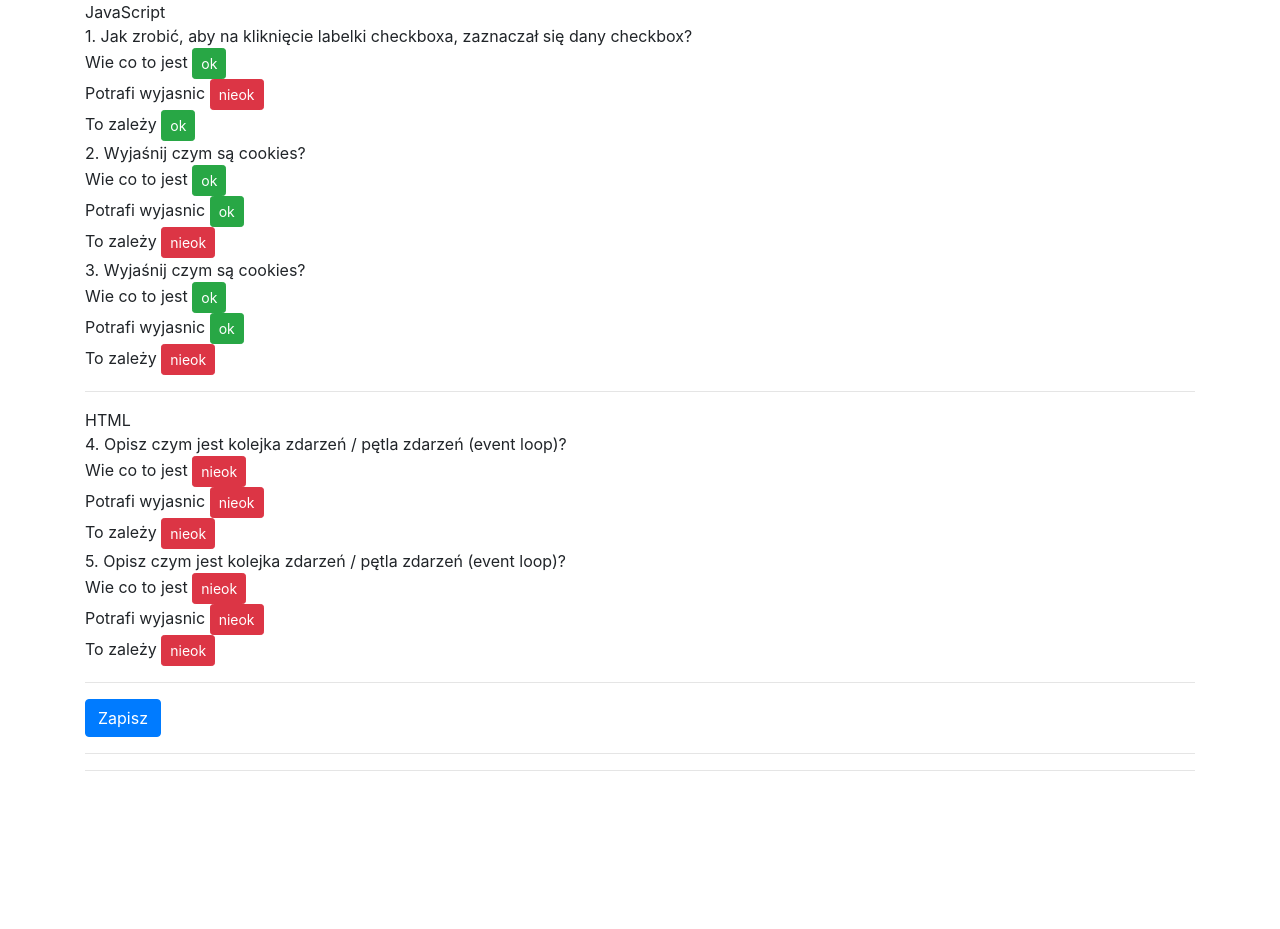
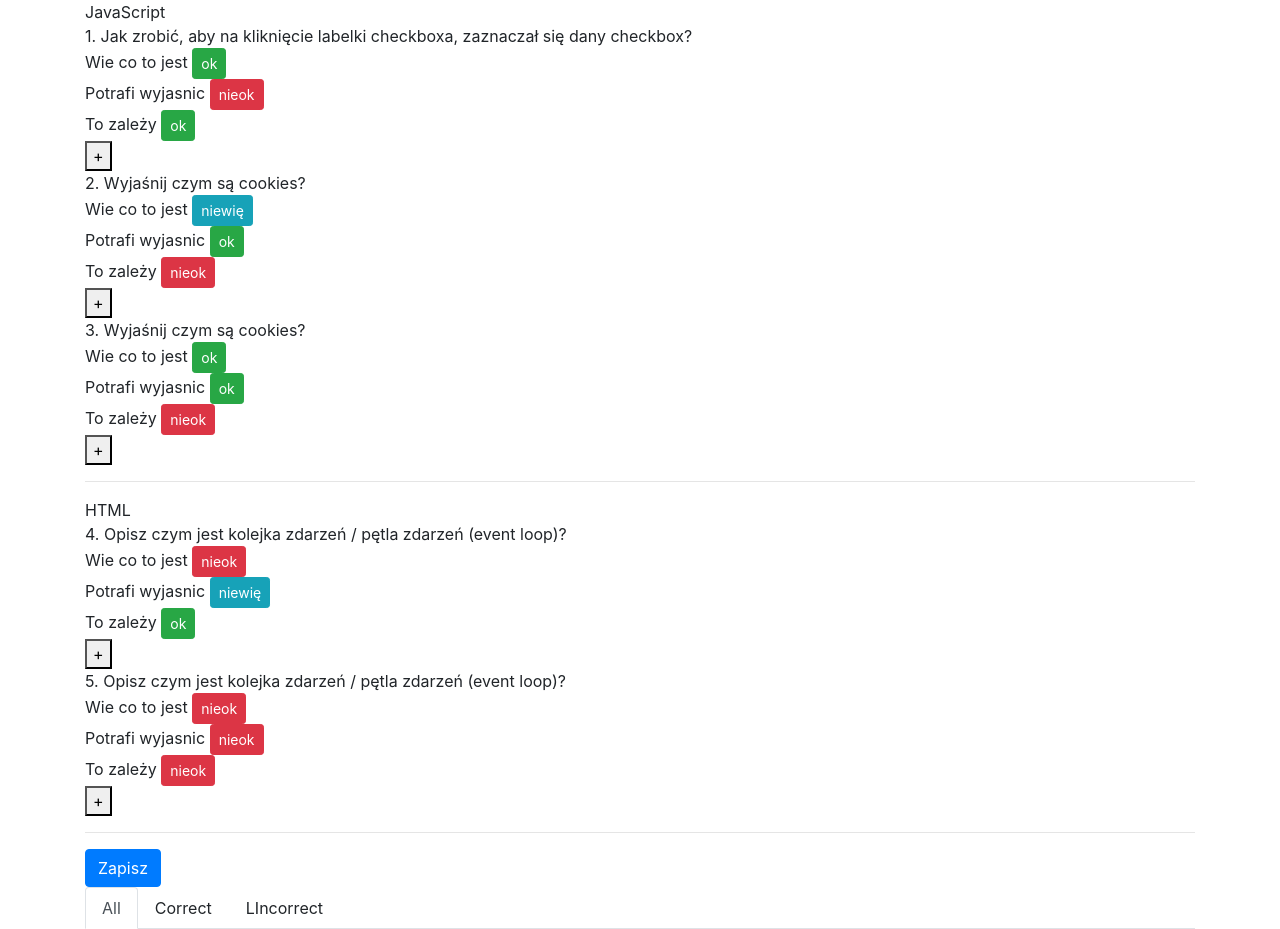
Before and after one commit to apawlasek/rekrutacja, an Angular app: page / in a window 1280 px wide. Before the commit the page ends 800 px from the top, so only its background shows below. Built offline with nearby package versions, Linux system fonts and the light colour scheme.

Commit message:
tabs for output, textbox

```diff
--- a/src/app/app.module.ts
+++ b/src/app/app.module.ts
@@ -7,13 +7,15 @@ import { BasicInterviewComponent } from './components/basic-interview/basic-inte
 import {ApiService} from './services/api.service';
 import { TriStateCheckboxComponent } from './components/tri-state-checkbox/tri-state-checkbox.component';
 import {ReactiveFormsModule} from '@angular/forms';
+import { InputBoxComponent } from './components/input-box/input-box.component';
 
 
 @NgModule({
   declarations: [
     AppComponent,
     BasicInterviewComponent,
-    TriStateCheckboxComponent
+    TriStateCheckboxComponent,
+    InputBoxComponent
   ],
   imports: [
     BrowserModule,
--- a/src/app/components/basic-interview/basic-interview.component.html
+++ b/src/app/components/basic-interview/basic-interview.component.html
@@ -4,10 +4,11 @@
       <div>{{question.questionText}}
         <div *ngFor="let answer of question.answerList">
           {{answer.answerText}}
-          <app-tri-state-checkbox [state]="answer.control"></app-tri-state-checkbox>
+          <app-tri-state-checkbox [state]="answer.control" *ngIf="answer.type === 'checkbox'"></app-tri-state-checkbox>
+          <app-input-box *ngIf="answer.type === 'input'" [state]="answer.control" ></app-input-box>
         </div>
+
       </div>
-
     </div>
   </div>
   <hr>
@@ -16,8 +17,22 @@
 <div class="btn btn-primary" (click)="serialize()">Zapisz</div>
 
 
-<div [innerHTML]="output"></div>
-<hr>
-<div [innerHTML]="trueAnswers"></div>
-<hr>
-<div [innerHTML]="falseAnswers"></div>
+<ul class="nav nav-tabs">
+  <li class="nav-item ">
+    <span class="nav-link " (click)="setTabTo('all')" [ngClass]="{active: activeTab === 'all'}">All</span>
+  </li>
+  <li class="nav-item">
+    <span class="nav-link " (click)="setTabTo('correct')" [ngClass]="{active: activeTab === 'correct'}">Correct</span>
+  </li>
+  <li class="nav-item">
+    <span class="nav-link" (click)="setTabTo('incorrect')" [ngClass]="{active: activeTab === 'incorrect'}">LIncorrect</span>
+  </li>
+</ul>
+
+<div [innerHTML]="output" *ngIf="activeTab === 'all'"></div>
+
+<div [innerHTML]="trueAnswers" *ngIf="activeTab === 'correct'"></div>
+
+<div [innerHTML]="falseAnswers" *ngIf="activeTab === 'incorrect'">
+
+</div>
--- a/src/app/components/basic-interview/basic-interview.component.ts
+++ b/src/app/components/basic-interview/basic-interview.component.ts
@@ -14,6 +14,7 @@ export class BasicInterviewComponent implements OnInit {
   public output;
   public trueAnswers;
   public falseAnswers;
+  public activeTab = 'all';
 
   constructor(private apiService: ApiService,
               private sanitizer: DomSanitizer) {
@@ -36,24 +37,26 @@ export class BasicInterviewComponent implements OnInit {
         questionData.answerList = question.answers.map(answer => {
           return {
             answerText: answer.answerText,
-            control: new FormControl(this.jsonStateToEnum(answer.state))
+            control: new FormControl(this.jsonStateToEnum(answer.state)),
+            type: 'checkbox'
           };
         });
+        const answerInput = {
+          control: new FormControl(''),
+          type: 'input'
+        };
+        questionData.answerList.push(answerInput);
 
         return questionData;
       });
 
       return categoryData;
     });
-    // console.log(this.tempData);
-    // console.log(JSON.stringify(this.tempData, null, 4));
-    // this.serialize();
   }
 
   public checkStateForQuestion(question, state) {
     return question.answerList.some(answer => {
-      console.log('answer.control.value: ', AnswerState.Correct);
-      if (state === 'Correct'){
+      if (state === 'Correct') {
         return answer.control.value === AnswerState.Correct;
       } else if (state === 'Incorrect') {
         return answer.control.value === AnswerState.Incorrect;
@@ -67,21 +70,27 @@ export class BasicInterviewComponent implements OnInit {
   }
 
   public serialize() {
-    let output = `<h3> <p style="color:goldenrod">All answers: </p></h3>`;
-    let trueAnswers = `<h3> <p style="color:green">All true answers: </p></h3>`;
-    let falseAnswers = `<h3> <p style="color:darkred">All false answers: </p></h3>`;
+    let output = `<h2> <p style="color:goldenrod">All answers: </p></h2>`;
+    let trueAnswers = `<h2> <p style="color:green">All correct answers: </p></h2>`;
+    let falseAnswers = `<h2> <p style="color:darkred">All incorrect answers: </p></h2>`;
 
     this.tempData.forEach(category => {
       output += `<div><h3><p style="color:dimgrey"> ${category.name}</p></h3></div>`;
       category.questionList.forEach((question) => {
         output += `<h4>${question.questionText}</h4>`;
         question.answerList.forEach(answer => {
-          output += `<div><p style="text-indent: 10%; "><i>${answer.answerText}</i><strong> (${answer.control.value})</strong></p></div>`;
+          if (answer.type === 'checkbox') {
+            output += `<div><p style="text-indent: 5%; "><i>${answer.answerText}</i><strong> (${answer.control.value})</strong></p></div>`;
+          } else if (answer.type === 'input') {
+            if (answer.control.value !== '') {
+              output += `<div><p style="text-indent: 5%; ">${answer.control.value}</p></div>`;
+            }
+          }
         });
       });
-
     });
 
+// correct answers:
     this.tempData.forEach(category => {
       if (this.checkStateForCategory(category, 'Correct')) {
         trueAnswers += `<div><h3><p style="color:dimgrey"> ${category.name}</p></h3></div>`;
@@ -91,13 +100,14 @@ export class BasicInterviewComponent implements OnInit {
           }
           question.answerList.forEach(answer => {
             if (answer.control.value === AnswerState.Correct) {
-              trueAnswers += `<div><p><i>${answer.answerText}</i></p></div>`;
+              trueAnswers += `<div><p style="text-indent: 5%; "><i>${answer.answerText}</i></p></div>`;
             }
           });
         });
       }
     });
 
+// incorrect answers:
     this.tempData.forEach(category => {
       if (this.checkStateForCategory(category, 'Incorrect')) {
         falseAnswers += `<div><h3><p style="color:dimgrey"> ${category.name}</p></h3></div>`;
@@ -107,7 +117,7 @@ export class BasicInterviewComponent implements OnInit {
           }
           question.answerList.forEach(answer => {
             if (answer.control.value === AnswerState.Incorrect) {
-              falseAnswers += `<div><p><i>${answer.answerText}</i></p></div>`;
+              falseAnswers += `<div><p style="text-indent: 5%; "><i>${answer.answerText}</i></p></div>`;
             }
           });
         });
@@ -133,7 +143,7 @@ export class BasicInterviewComponent implements OnInit {
     }
   }
 
+  public setTabTo(tabName) {
+    this.activeTab = tabName;
+  }
 }
-
-// trueAnswers += `<h5>${question.questionText}</h5>`
-// <div><p><i>${answer.answerText}</i></p></div>
--- /dev/null
+++ b/src/app/components/input-box/input-box.component.html
@@ -0,0 +1,4 @@
+<button (click)="onShowInputBox()">+</button>
+<textarea
+       [formControl]="state"
+       *ngIf="showInputBox === true"></textarea>
--- /dev/null
+++ b/src/app/components/input-box/input-box.component.ts
@@ -0,0 +1,19 @@
+import {Component, Input, OnInit} from '@angular/core';
+
+@Component({
+  selector: 'app-input-box',
+  templateUrl: './input-box.component.html',
+  styleUrls: ['./input-box.component.scss']
+})
+export class InputBoxComponent implements OnInit {
+  public showInputBox = false;
+  @Input() public state;
+
+  constructor() { }
+
+  public ngOnInit() {
+  }
+public onShowInputBox() {
+    this.showInputBox = !this.showInputBox;
+}
+}
--- a/src/app/services/api.service.ts
+++ b/src/app/services/api.service.ts
@@ -18,7 +18,7 @@ export class ApiService {
         {
           'questionText': '2. Wyjaśnij czym są cookies?',
           'answers': [
-            {'answerText': 'Wie co to jest', 'state': true},
+            {'answerText': 'Wie co to jest', 'state': null},
             {'answerText': 'Potrafi wyjasnic', 'state': true},
             {'answerText': 'To zależy', 'state': false}
           ]
@@ -40,8 +40,8 @@ export class ApiService {
           'questionText': '4. Opisz czym jest kolejka zdarzeń / pętla zdarzeń (event loop)?',
           'answers': [
             {'answerText': 'Wie co to jest', 'state': false},
-            {'answerText': 'Potrafi wyjasnic', 'state': false},
-            {'answerText': 'To zależy', 'state': false}
+            {'answerText': 'Potrafi wyjasnic', 'state': null},
+            {'answerText': 'To zależy', 'state': true}
           ]
         },
         {
```
Also changed, not shown: src/app/components/input-box/input-box.component.scss (added).
